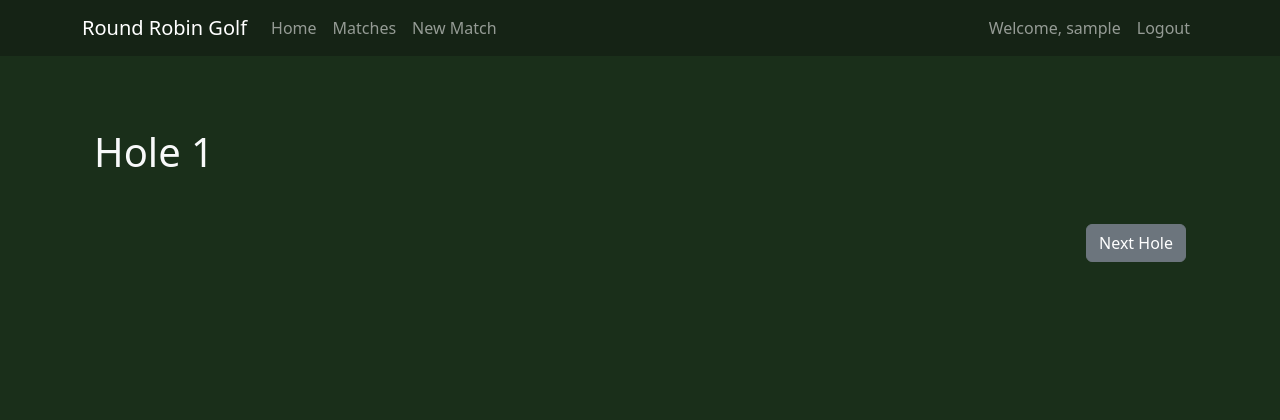
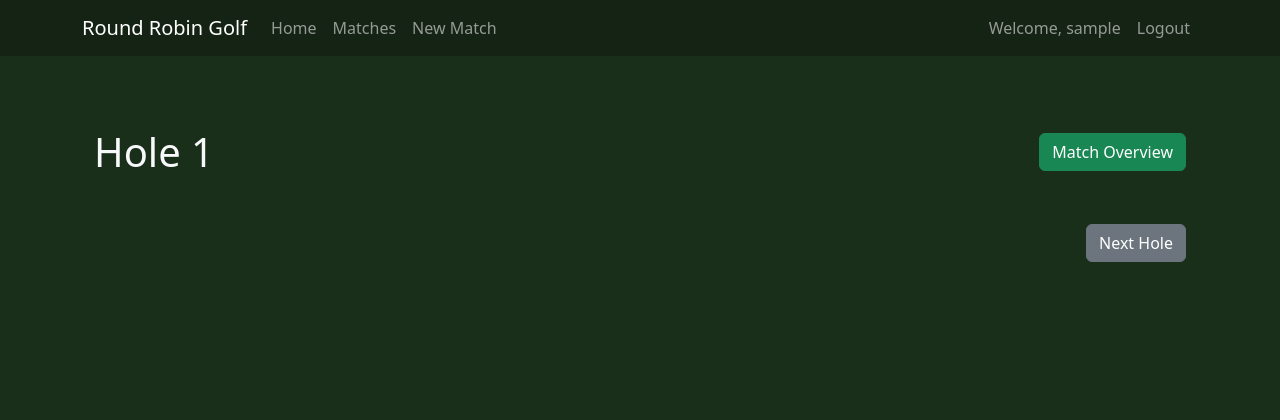
Before and after one commit to matthew-p-gallagher/RoundRobinGolf, a Flask app: page /matches/1/hole/1 in a window 1280 px wide. Shown: the top 420 px of the page. Run offline with Flask 3, Linux system fonts and the light colour scheme; a user stored in the database is signed in; tables that the repository leaves empty hold one stand-in row (values such as "Sample post"); some libraries are stand-ins or nearby versions.

Commit message:
Add extra match navigation to UI

```diff
--- a/app/templates/hole.html
+++ b/app/templates/hole.html
@@ -2,7 +2,10 @@
 
 {% block content %}
 <div class="container">
-    <h1 class="mt-5 mb-4">Hole {{ hole.num }}</h1>
+    <div class="d-flex justify-content-between align-items-center mt-5 mb-4">
+        <h1 id="hole-title" class="mb-0">Hole {{ hole.num }}</h1>
+        <a href="{{ url_for('matches.match_overview', match_id=match.id) }}" class="btn btn-success">Match Overview</a>
+    </div>
 
     {% if hole_incomplete_message %}
     <div class="alert alert-warning" role="alert">
--- a/app/templates/match_overview.html
+++ b/app/templates/match_overview.html
@@ -21,12 +21,12 @@
                 <tbody>
                     {% for entry in pointstable %}
                     <tr>
-                        <td>{{ entry.player_name }}</td>
+                        <td class="text-white">{{ entry.player_name }}</td>
                         <td>{{ entry.thru }}</td>
                         <td>{{ entry.wins }}</td>
                         <td>{{ entry.draws }}</td>
                         <td>{{ entry.losses }}</td>
-                        <td>{{ entry.points }}</td>
+                        <td class="text-white">{{ entry.points }}</td>
                     </tr>
                     {% endfor %}
                 </tbody>
```
